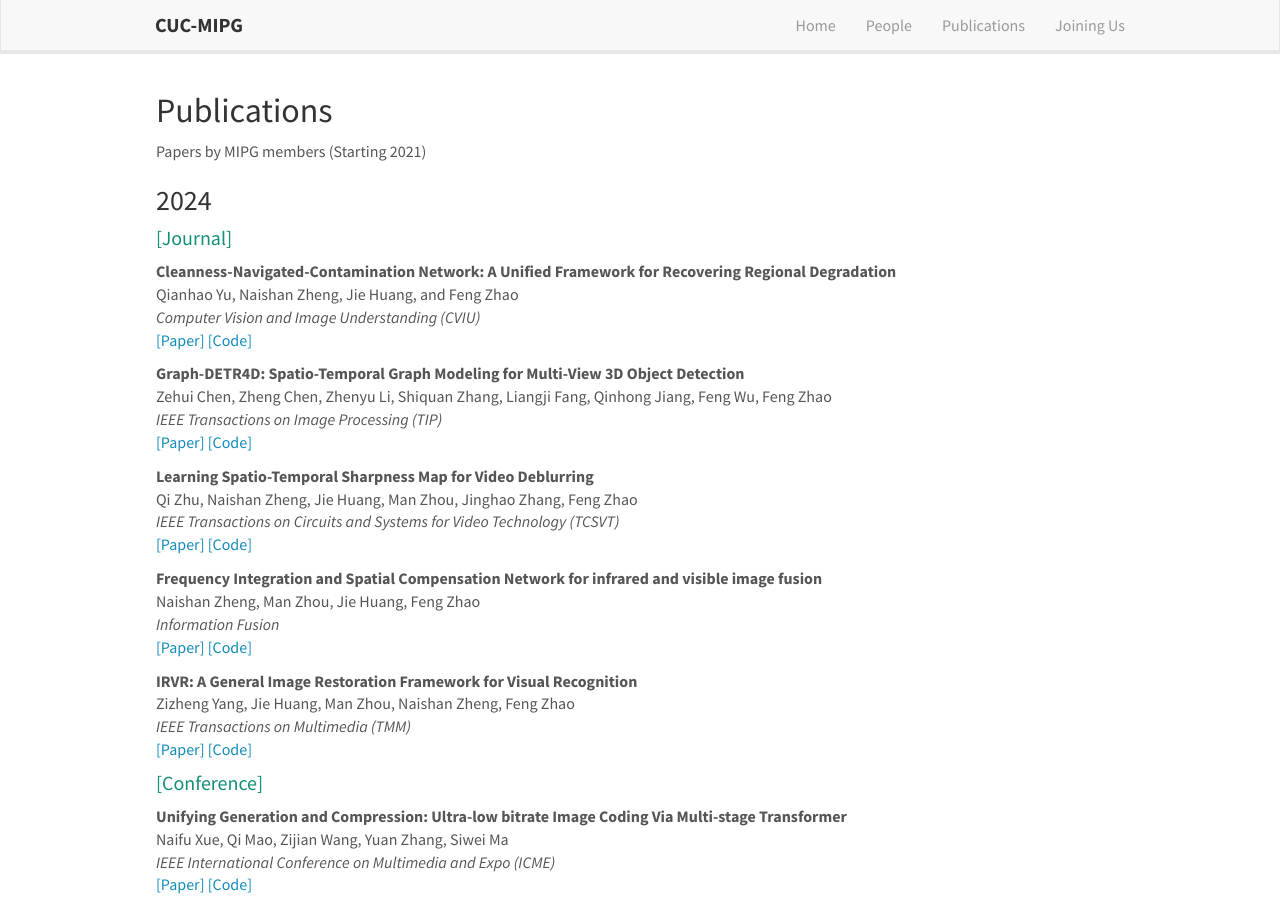
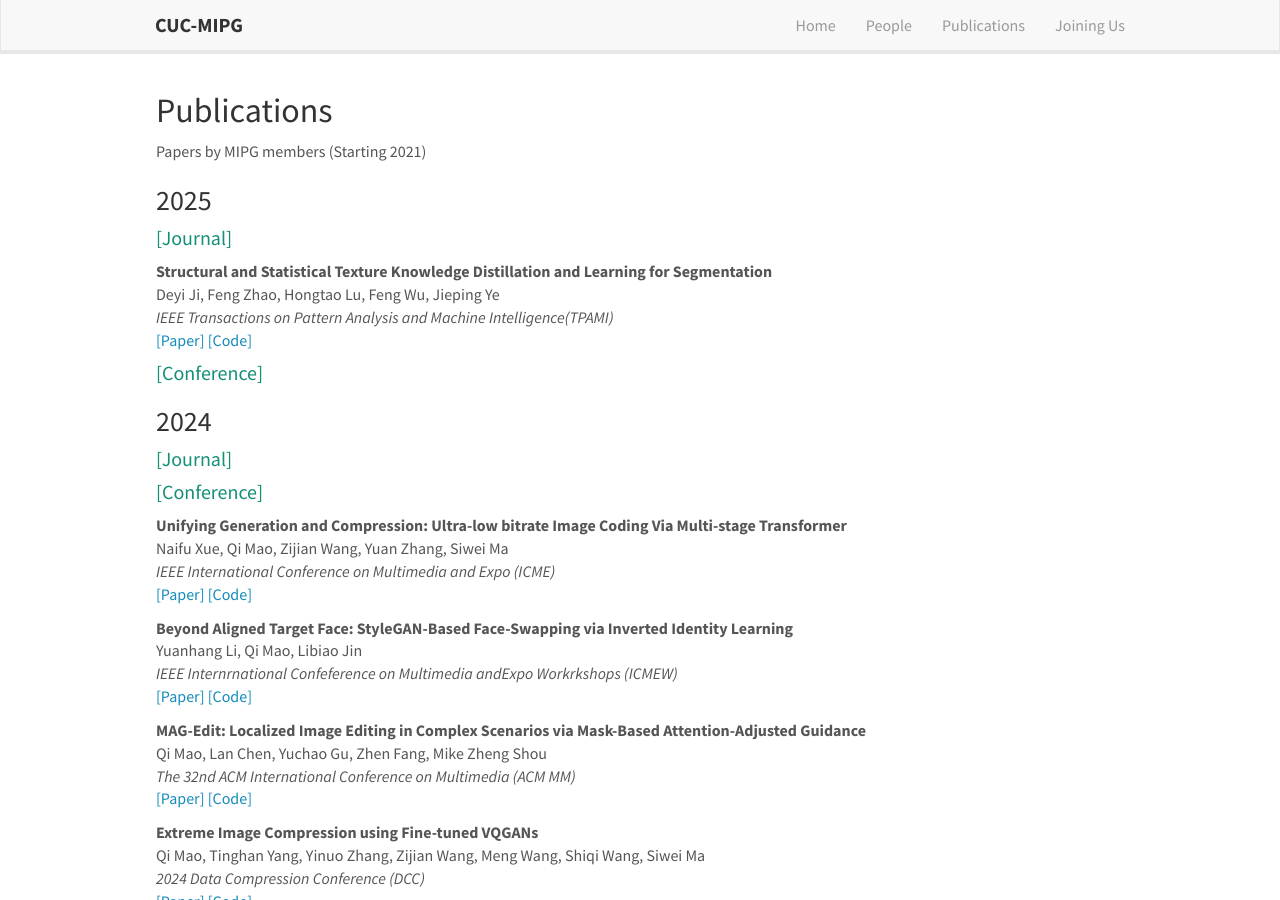
Before and after one commit to Orannue/web_test.github.io, a Jekyll site: the page built from _pages/publications.md, in a window 1280 px wide and 900 px high. Built offline with Jekyll 4.4.1, drawn with Linux system fonts in a browser that asks for light colours; nearby versions of some CDN libraries.

Commit message:
update publication

```diff
--- a/_data/alumni.yml
+++ b/_data/alumni.yml
@@ -1,5 +1,5 @@
 - name: Chongyu Wang
-  photo: Daniela.jpg
+  photo: wangchongyu.jpg
   homepage:
   year: 2021-2023
   info: China Telecon (Beijing)
--- a/_data/joulist_2024.yml
+++ /dev/null
@@ -1,60 +0,0 @@
-
-- title: "Cleanness-Navigated-Contamination Network: A Unified Framework for Recovering Regional Degradation"
-  authors: Qianhao Yu, Naishan Zheng, Jie Huang, and Feng Zhao
-  venue: "Computer Vision and Image Understanding (CVIU)"
-  link:
-    url:
-    display: \[Paper\]
-  code:
-    url:
-    display: \[Code\]
-  highlight: 0
-  year: 2024
-
-- title: "Graph-DETR4D: Spatio-Temporal Graph Modeling for Multi-View 3D Object Detection"
-  authors: Zehui Chen, Zheng Chen, Zhenyu Li, Shiquan Zhang, Liangji Fang, Qinhong Jiang, Feng Wu, Feng Zhao
-  venue: "IEEE Transactions on Image Processing (TIP)"
-  link:
-    url:
-    display: \[Paper\]
-  code:
-    url:
-    display: \[Code\]
-  highlight: 0
-  year: 2024
-
-- title: "Learning Spatio-Temporal Sharpness Map for Video Deblurring"
-  authors: Qi Zhu, Naishan Zheng, Jie Huang, Man Zhou, Jinghao Zhang, Feng Zhao
-  venue: "IEEE Transactions on Circuits and Systems for Video Technology (TCSVT)"
-  link:
-    url:
-    display: \[Paper\]
-  code:
-    url:
-    display: \[Code\]
-  highlight: 0
-  year: 2024
-
-- title: "Frequency Integration and Spatial Compensation Network for infrared and visible image fusion"
-  authors: Naishan Zheng, Man Zhou, Jie Huang, Feng Zhao
-  venue: "Information Fusion"
-  link:
-    url:
-    display: \[Paper\]
-  code:
-    url:
-    display: \[Code\]
-  highlight: 0
-  year: 2024
-
-- title: "IRVR: A General Image Restoration Framework for Visual Recognition"
-  authors: Zizheng Yang, Jie Huang, Man Zhou, Naishan Zheng, Feng Zhao
-  venue: "IEEE Transactions on Multimedia (TMM)"
-  link:
-    url:
-    display: \[Paper\]
-  code:
-    url:
-    display: \[Code\]
-  highlight: 0
-  year: 2024
--- a/_data/master.yml
+++ b/_data/master.yml
@@ -39,3 +39,9 @@
   homepage:
   year: Joining Fall 2025
   info:
+
+- name: Haotian Liu
+  photo: Daniela.jpg
+  homepage:
+  year: Joining Fall 2026
+  info:
--- a/_pages/publications.md
+++ b/_pages/publications.md
@@ -11,7 +11,7 @@ permalink: /publications/
 
 Papers by MIPG members (Starting 2021)
 
-<!-- ### 2025
+### 2025
 
 <h4 style='color: #148F77'>[Journal]</h4>
 
@@ -35,7 +35,7 @@ Papers by MIPG members (Starting 2021)
   <a href="{{ publi.link.url }}">{{ publi.link.display }}</a>
   <a href="{{ publi.code.url }}">{{ publi.code.display }}</a>
 
-{% endfor %} -->
+{% endfor %}
 
 
 ### 2024
```
Also changed, not shown: _data/news.yml (+9 -0 lines).
